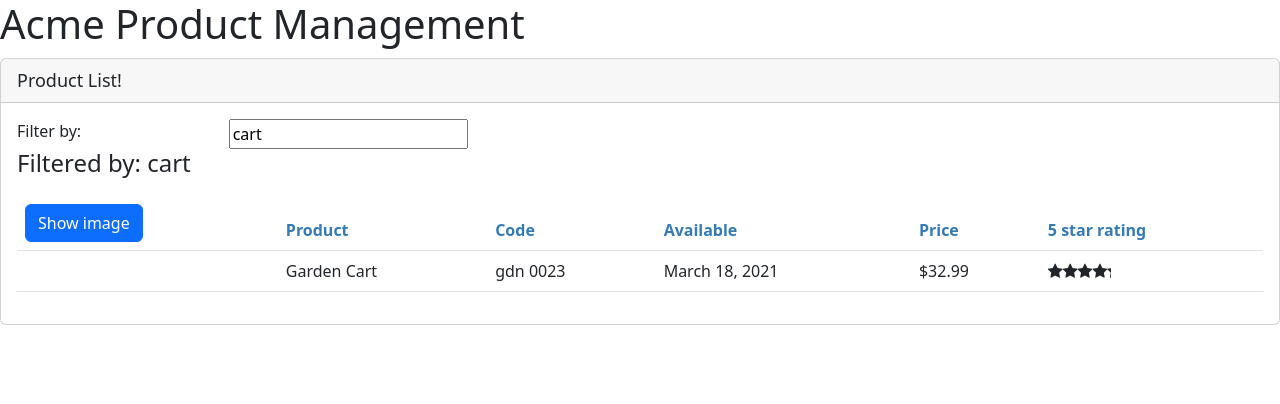
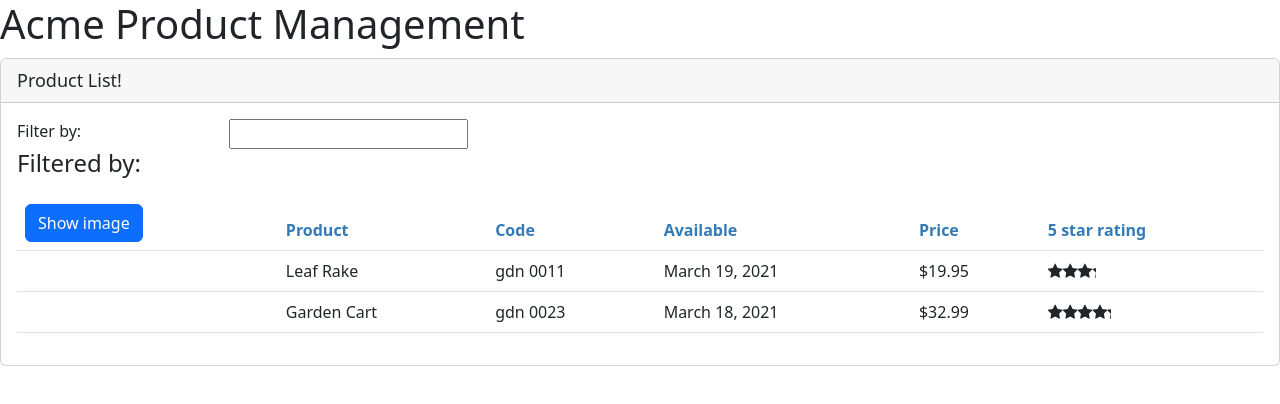
Before and after one commit to Runekid/angular_course, an Angular app in the folder APM-Start/: page / in a window 1280 px wide. Shown: the top 404 px of the page. Built offline with nearby package versions, Linux system fonts and the light colour scheme.

Commit message:
chapter 9 Injection - done

```diff
--- a/APM-Start/src/app/products/product-list.component.html
+++ b/APM-Start/src/app/products/product-list.component.html
@@ -16,7 +16,7 @@
             </div>
         </div>
         <div class="table-responsive">
-            <table class="table" *ngIf="products.length">
+            <table class="table" *ngIf="filteredProducts.length">
                 <thead>
                     <tr>
                         <th>
--- a/APM-Start/src/app/products/product-list.component.ts
+++ b/APM-Start/src/app/products/product-list.component.ts
@@ -1,5 +1,6 @@
 import { Component, OnInit } from "@angular/core";
 import { IProduct } from "./product";
+import { ProductService } from "./product.service";
 
 @Component({
   selector: 'pm-products',
@@ -23,29 +24,12 @@
     this.filteredProducts = this.performFilter(value);
   }
 
+  products: IProduct[] = [];
   filteredProducts: IProduct[] = [];
-    products: IProduct[] = [
-        {
-            "productId": 1,
-            "productName": "Leaf Rake",
-            "productCode": "GDN-0011",
-            "releaseDate": "March 19, 2021",
-            "description": "Leaf rake with 48-inch wooden handle.",
-            "price": 19.95,
-            "starRating": 3.2,
-            "imageUrl": "assets/images/leaf_rake.png"
-          },
-          {
-            "productId": 2,
-            "productName": "Garden Cart",
-            "productCode": "GDN-0023",
-            "releaseDate": "March 18, 2021",
-            "description": "15 gallon capacity rolling garden cart",
-            "price": 32.99,
-            "starRating": 4.2,
-            "imageUrl": "assets/images/garden_cart.png"
+
+  constructor(private productService: ProductService) {
+
   }
-    ];
 
   performFilter(filterBy: string): IProduct[] {
     filterBy = filterBy.toLocaleLowerCase();
@@ -56,7 +40,8 @@
     this.showImage = !this.showImage;
   }
   ngOnInit(): void {
-      this.listFilter = 'cart';
+    this.products = this.productService.getProducts();
+    this.filteredProducts = this.products;
   }
   onRatingClicked(message: string): void {
     this.pageTitle = 'Product List: ' + message;
--- /dev/null
+++ b/APM-Start/src/app/products/product.service.ts
@@ -0,0 +1,32 @@
+import { Injectable } from "@angular/core";
+import { IProduct } from "./product";
+
+@Injectable({
+    providedIn:'root'
+})
+export class ProductService {
+getProducts(): IProduct[] {
+    return [
+        {
+            "productId": 1,
+            "productName": "Leaf Rake",
+            "productCode": "GDN-0011",
+            "releaseDate": "March 19, 2021",
+            "description": "Leaf rake with 48-inch wooden handle.",
+            "price": 19.95,
+            "starRating": 3.2,
+            "imageUrl": "assets/images/leaf_rake.png"
+          },
+          {
+            "productId": 2,
+            "productName": "Garden Cart",
+            "productCode": "GDN-0023",
+            "releaseDate": "March 18, 2021",
+            "description": "15 gallon capacity rolling garden cart",
+            "price": 32.99,
+            "starRating": 4.2,
+            "imageUrl": "assets/images/garden_cart.png"
+          }
+    ];
+}
+}
```
Lines whose indentation alone changed are shown as unchanged.
